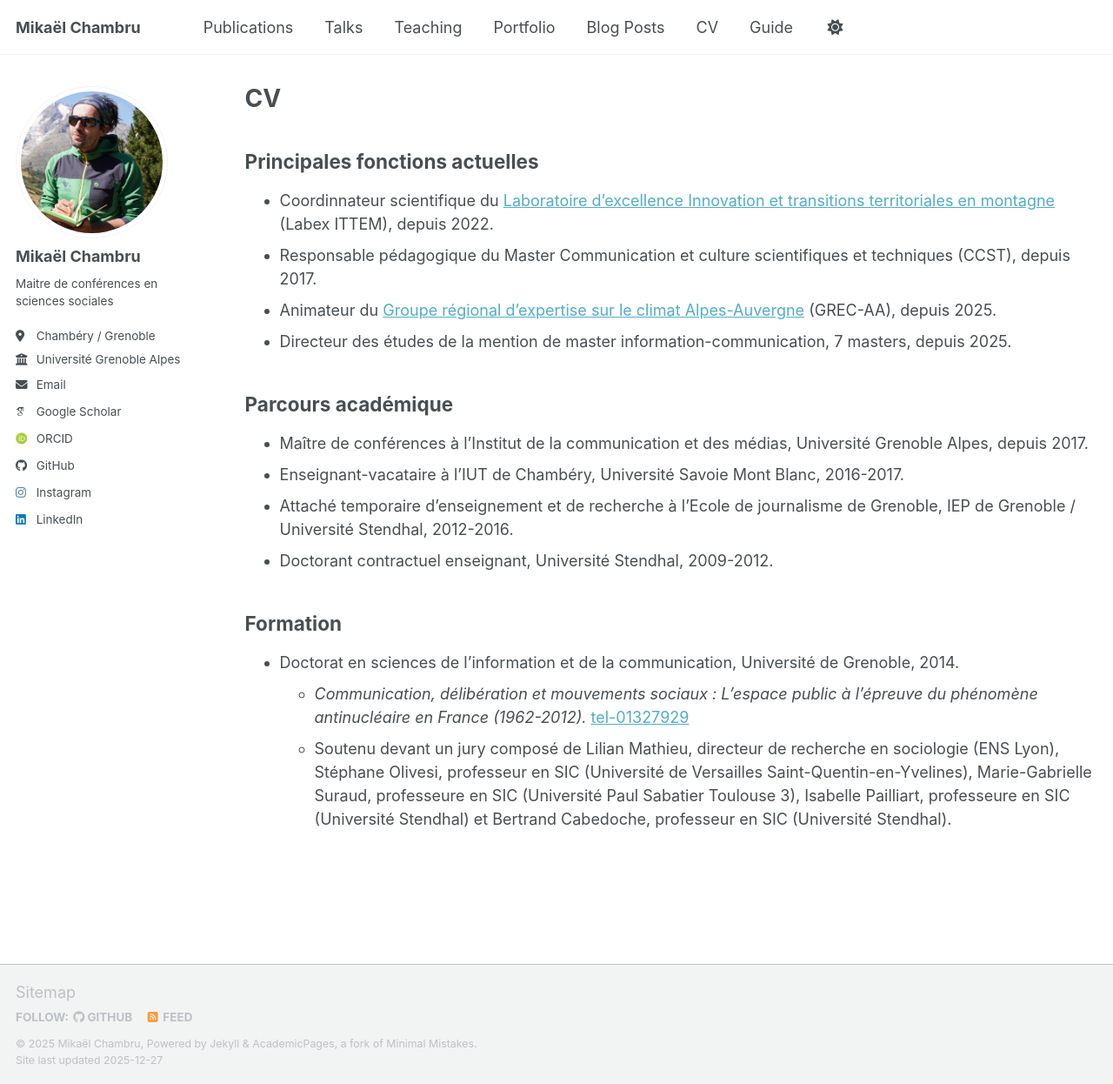
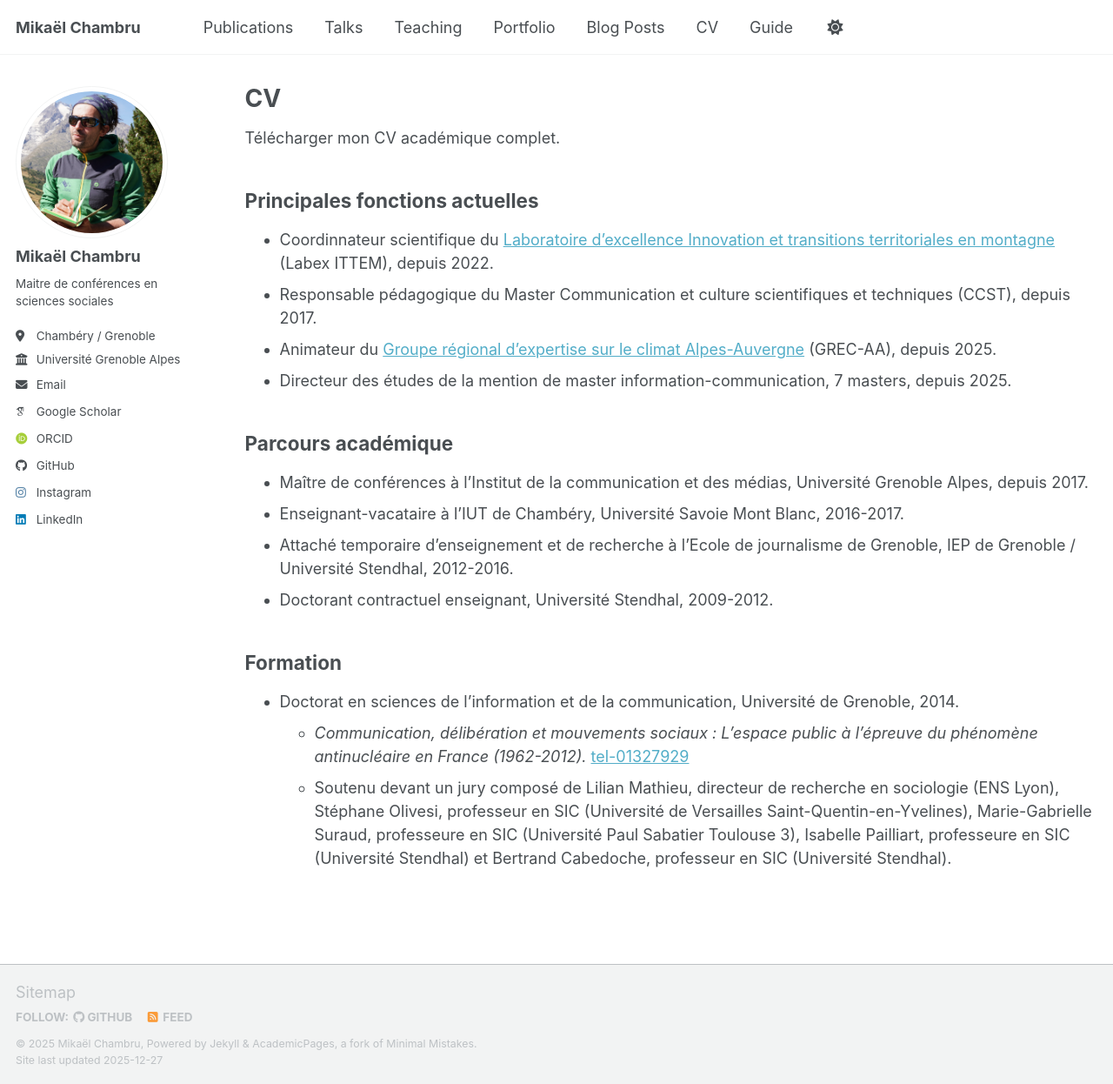
Before and after one commit to mikaelchambru/mikaelchambru.github.io, a Jekyll site: the page built from _pages/cv.md, in a window 1280 px wide and 1246 px high. Shown: the whole window at 87% size. Built offline with Jekyll 4.4.1, drawn with Linux system fonts in a browser that asks for light colours; some web fonts are replaced; a script bundle is joined from its source files by our own code; library files that are not in the unit come from our copies.

Commit message:
Update cv.md

```diff
--- a/_pages/cv.md
+++ b/_pages/cv.md
@@ -7,7 +7,7 @@ redirect_from:
   - /resume
 ---
 
-{% include base_path %}
+Télécharger mon CV académique complet.
 
 ## Principales fonctions actuelles
 * Coordinnateur scientifique du [Laboratoire d’excellence Innovation et transitions territoriales en montagne](https://labexittem.fr) (Labex ITTEM), depuis 2022.
```
